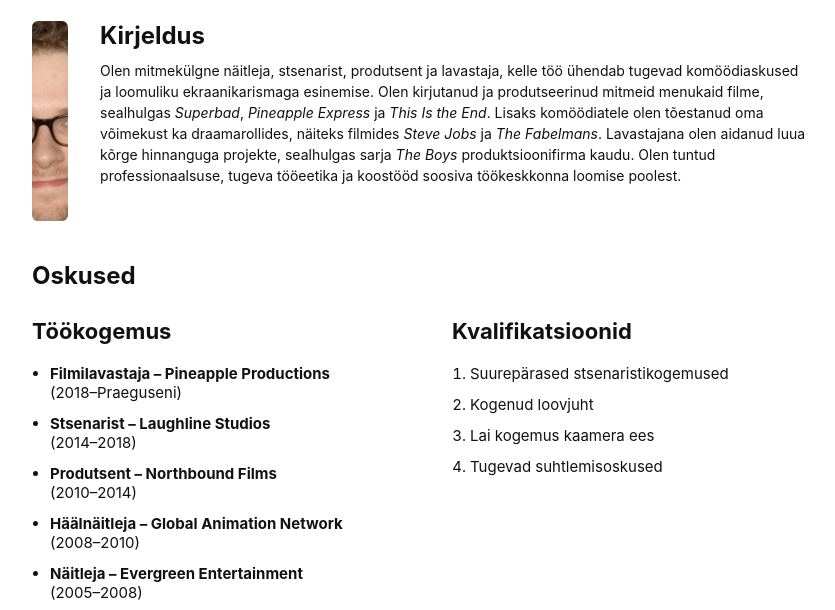
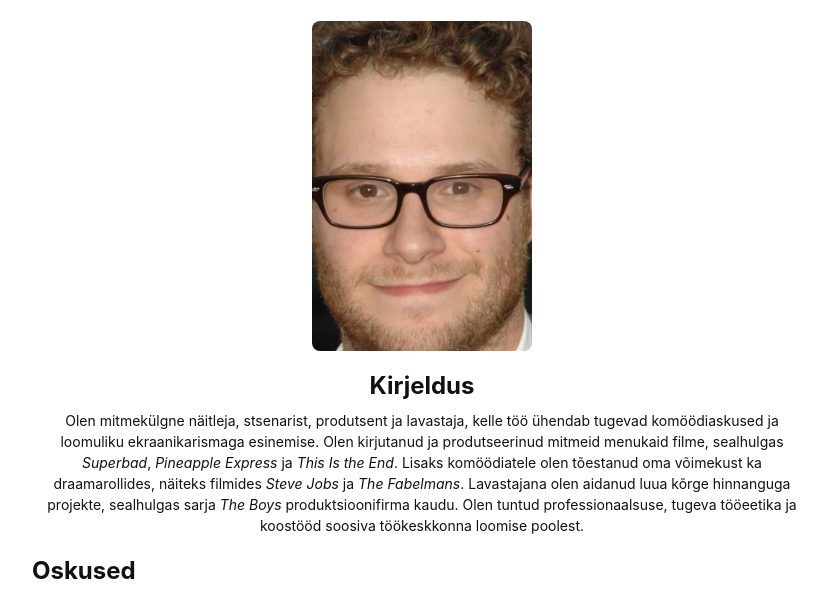
Before and after one commit to KrisHenri/rke129krishenrijarviweek8, a plain HTML site: page index.html in a window 1280 px wide. Shown: the part 190-800 px from the top of the page, without its empty margins (218-1053 px from the left). Drawn offline with Linux system fonts and the light colour scheme.

Commit message:
parandused

```diff
--- a/style.css
+++ b/style.css
@@ -52,23 +52,28 @@ body {
 
 .profile {
   display: flex;
-  gap: 32px;
-  margin-bottom: 40px;
+  flex-direction: column;
+  align-items: center;
+  text-align: center;
+  gap: 20px;
 }
 
-/* Pilt – FIKSEERITULT VÄIKE */
+
+
 .profile-photo {
-  width: 200px;
-  height: 200px;
+  width: 220px;
+  height: 330px;
   overflow: hidden;
-  border-radius: 6px;
+  border-radius: 8px;
 }
 
 .profile-photo img {
   width: 100%;
   height: 100%;
   object-fit: cover;
+  display: block;
 }
+
 
 .profile-summary h2 {
   margin: 0 0 10px;
```
